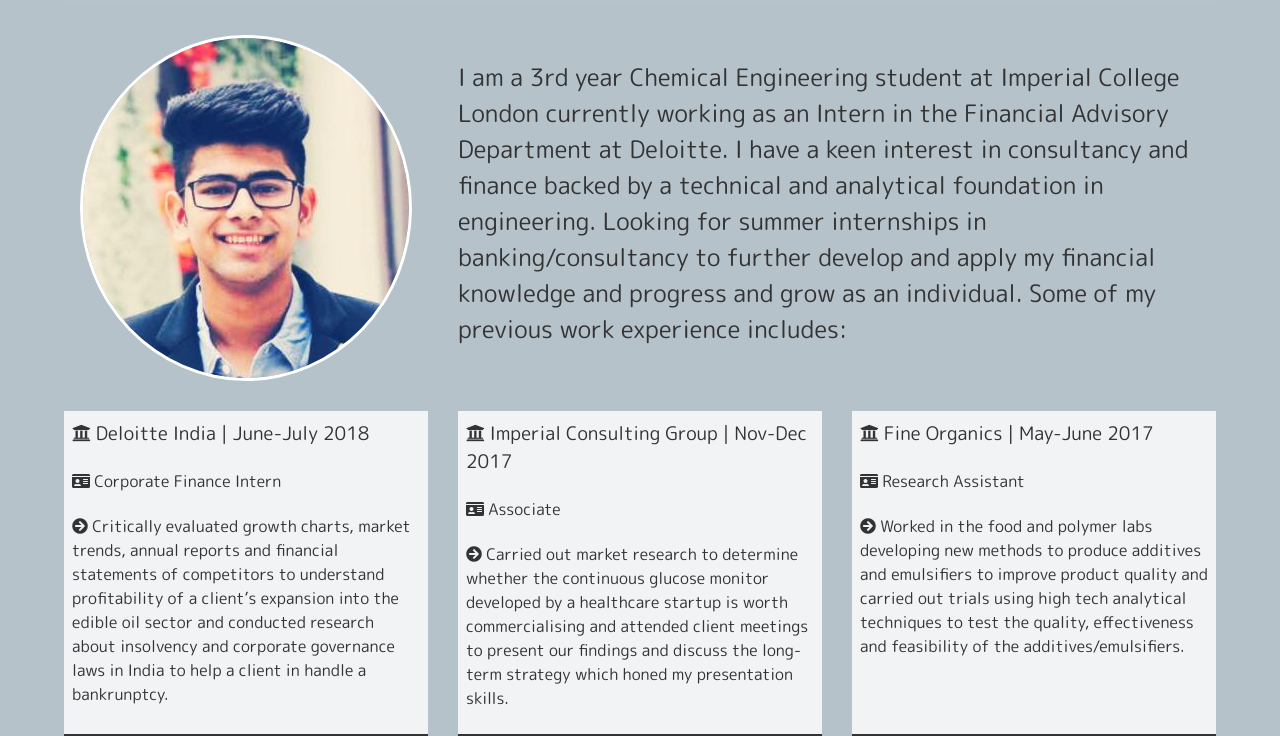
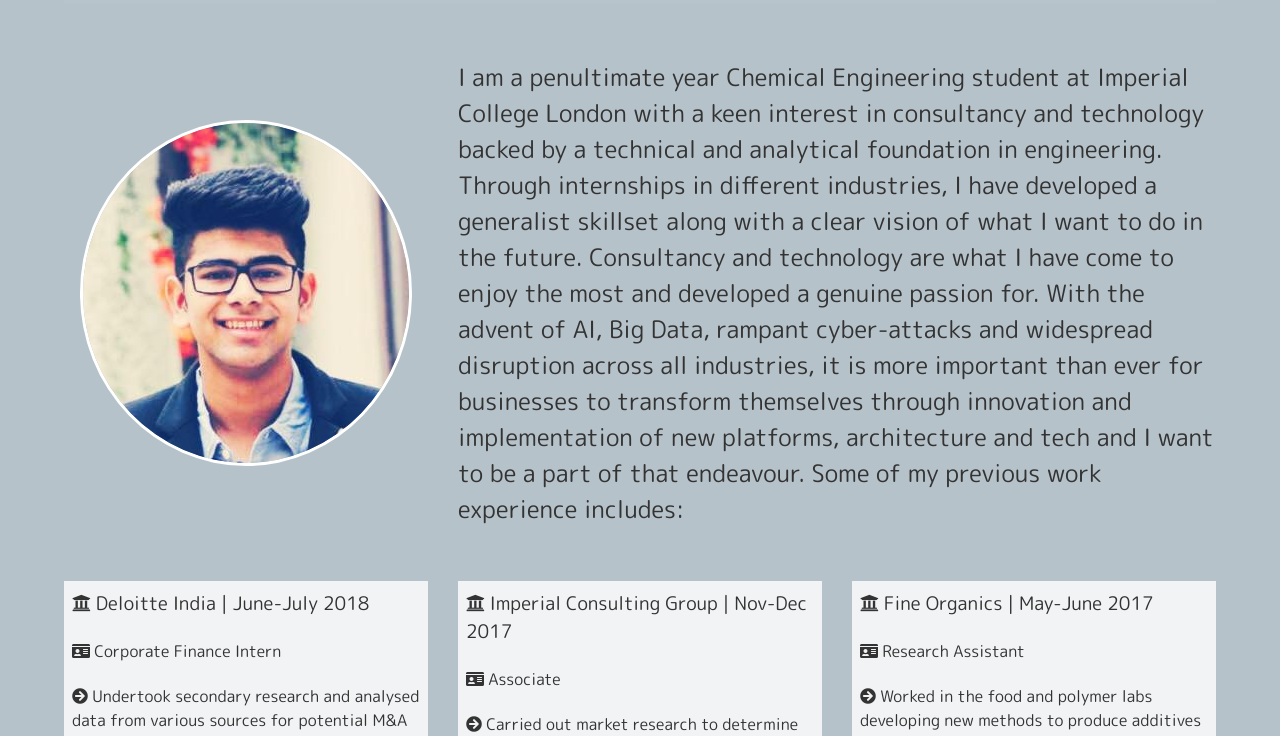
Before and after one commit to shalinmehtaa/my_portfolio, a website: page dist/about.html in a window 1280 px wide. Shown: the part 211-947 px from the top of the page. Drawn offline with Linux system fonts and the light colour scheme.

Commit message:
Changed summary and about me page text

```diff
--- a/dist/about.html
+++ b/dist/about.html
@@ -56,21 +56,31 @@
             <img src="img/portrait.png" alt="John Doe" class="bio-image">
 
             <div class="bio">
-                <p> I am a 3rd year Chemical Engineering student at Imperial College London currently working as an
-                    Intern in the Financial Advisory Department at Deloitte. I have a keen interest in consultancy and
-                    finance backed by a technical and analytical foundation in engineering. Looking for summer
-                    internships in banking/consultancy to further develop and apply my financial knowledge and progress
-                    and grow as an individual. Some of my previous work experience includes: </p>
+                <p> I am a penultimate year Chemical Engineering student at Imperial College London with a keen
+                    interest in consultancy and
+                    technology backed by a technical and analytical foundation in engineering. Through internships in
+                    different industries,
+                    I have developed a generalist skillset along with a clear vision of what I want to do in the
+                    future. Consultancy and
+                    technology are what I have come to enjoy the most and developed a genuine passion for. With the
+                    advent of AI, Big Data,
+                    rampant cyber-attacks and widespread disruption across all industries, it is more important than
+                    ever for businesses to
+                    transform themselves through innovation and implementation of new platforms, architecture and tech
+                    and I want to be a
+                    part of that endeavour. Some of my previous work experience includes: </p>
             </div>
 
             <div class="job job-1">
                 <h3><i class="fa fa-university" aria-hidden="true"></i> Deloitte India | June-July
                     2018</h3>
                 <h4><i class="fa fa-id-card" aria-hidden="true"></i> Corporate Finance Intern</h4>
-                <p><i class="fa fa-arrow-circle-right" aria-hidden="true"></i> Critically evaluated growth charts,
-                    market trends, annual reports and financial statements of competitors to
-                    understand profitability of a client’s expansion into the edible oil sector and conducted research
-                    about insolvency and corporate governance laws in India to help a client in handle a bankrunptcy.</p>
+                <p><i class="fa fa-arrow-circle-right" aria-hidden="true"></i> Undertook secondary research and
+                    analysed data from various
+                    sources for potential M&A opportunities in the industrial products, chemical and edible oil sectors
+                    in India. Critically
+                    evaluated market trends, growth charts, annual reports and financial statements of client's
+                    competitors.</p>
             </div>
 
             <div class="job job-2">
```
Also changed, not shown: dist/index.html (+13 -5 lines), package.json (+8 -0 lines).
